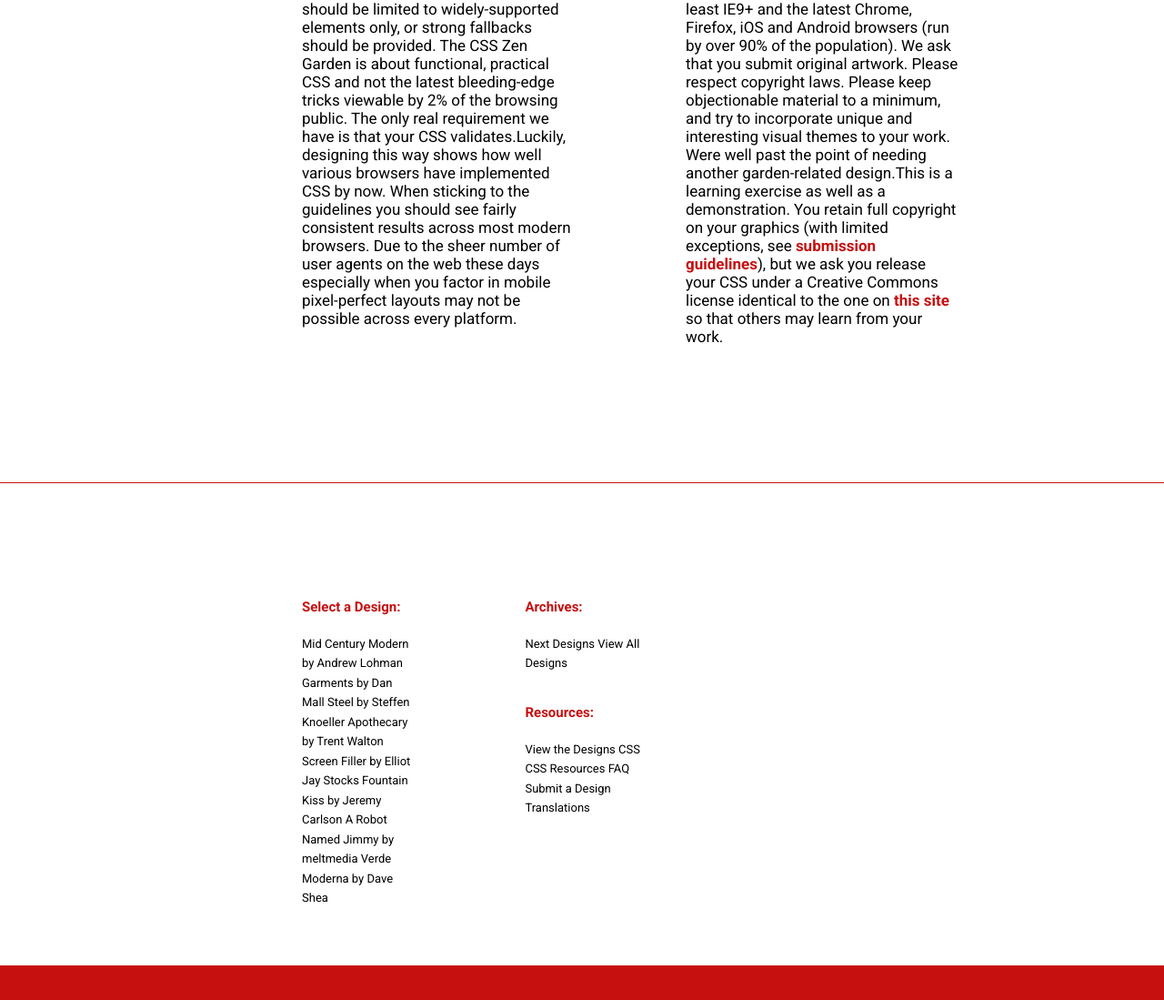
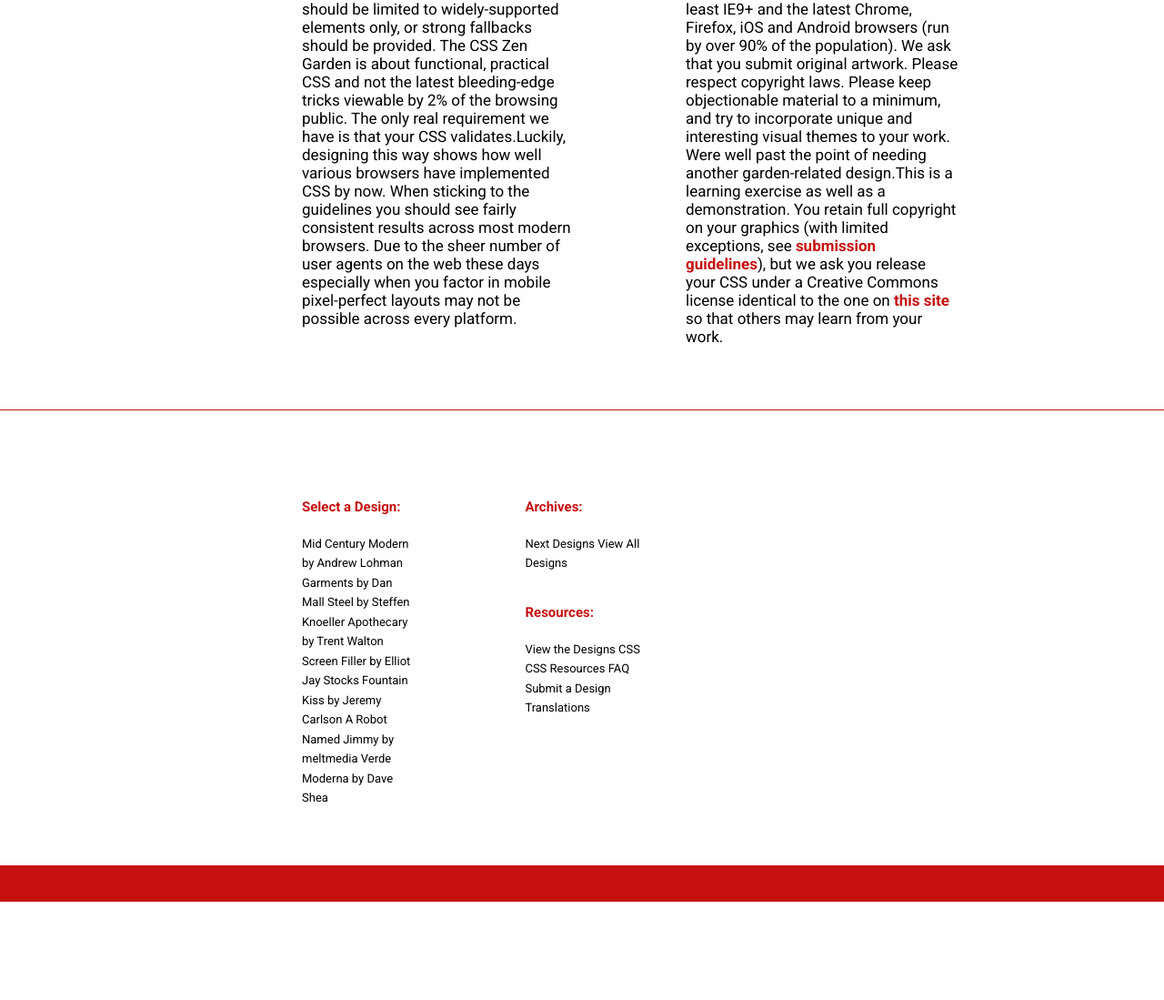
Before and after one commit to GabrielaRojas36/encargo3, a plain HTML site: page index.html in a window 1280 px wide. Shown: the part 4306-5405 px from the top of the page at 91% size. After the commit the page ends 5297 px from the top, so only its background shows below. Drawn offline with Linux system fonts and the light colour scheme.

Commit message:
Update style.css

```diff
--- a/style.css
+++ b/style.css
@@ -180,7 +180,7 @@ p {
 
 .columnas{
   background:white;
-  height:600px;
+  height:520px;
   margin-top:30px;
   margin-left:270px;
 }
@@ -202,7 +202,7 @@ td {
   height:500px;
   width:500px;
   margin-left:270px;
-  margin-top:30px;
+
 }
 
 
```
